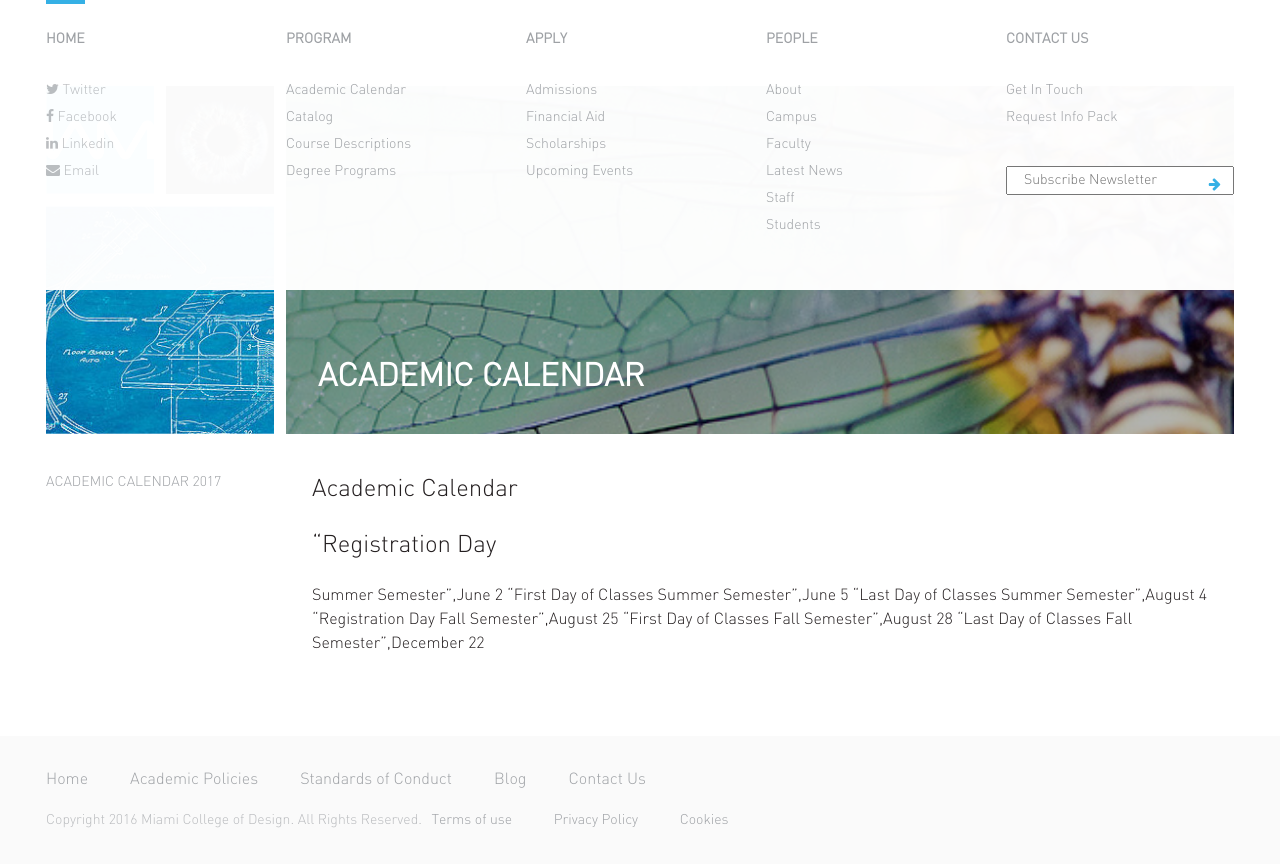
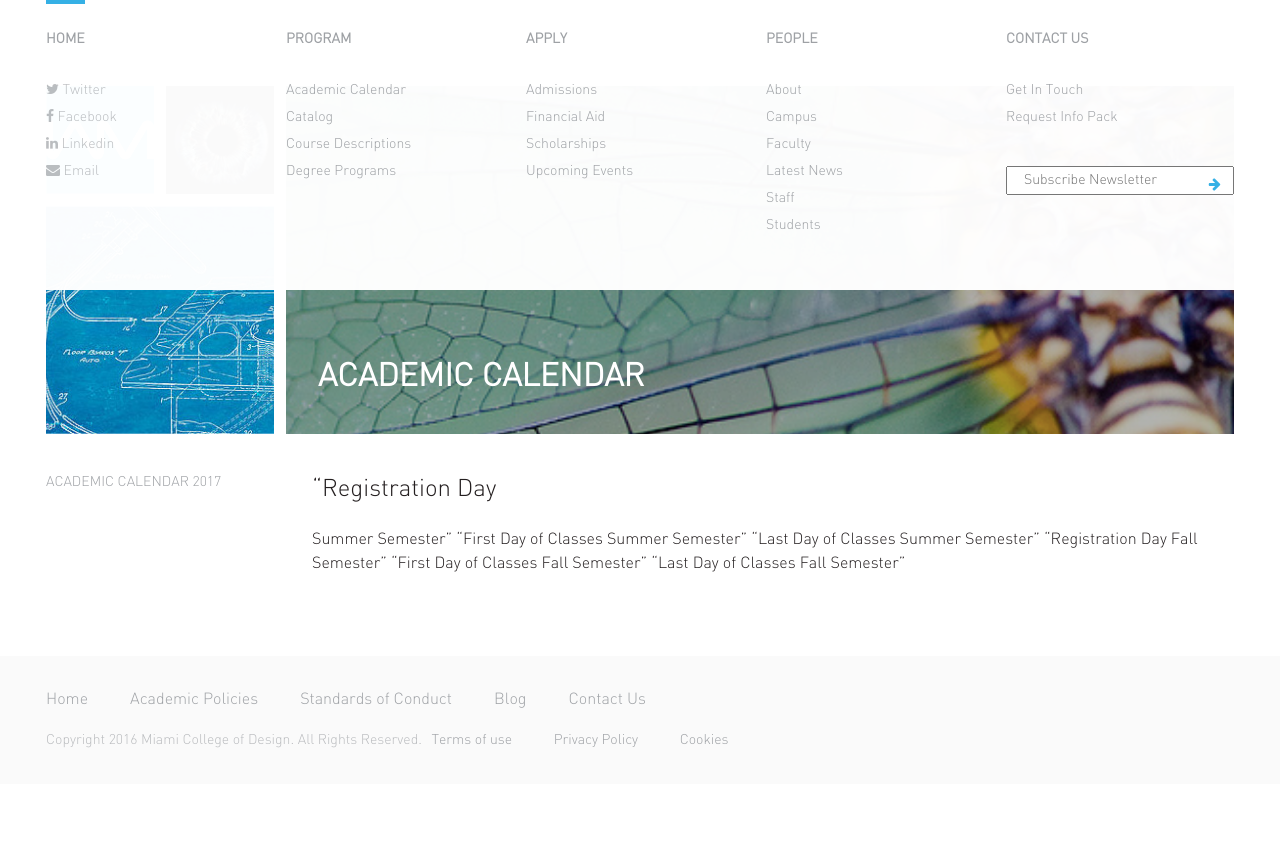
Before and after one commit to akritibhusal/MiamiCollegeofDesign, a Jekyll site: the page built from program/academic-calendar.markdown, in a window 1280 px wide. Shown: the top 867 px of the page. Built offline with Jekyll 4.4.1, drawn with Linux system fonts in a browser that asks for light colours; nearby versions of some CDN libraries.

Commit message:
Updated Academic Calendar

```diff
--- a/program/academic-calendar.markdown
+++ b/program/academic-calendar.markdown
@@ -8,19 +8,16 @@ sidemenu:
 header_title: Academic Calendar
 ---
 
-## Academic Calendar
-{:#academic-2017}
-
 "Registration Day
 -----
-Summer Semester",June 2
+Summer Semester"
 "First Day of Classes
-Summer Semester",June 5
+Summer Semester"
 "Last Day of Classes
-Summer Semester",August 4
+Summer Semester"
 "Registration Day
-Fall Semester",August 25
+Fall Semester"
 "First Day of Classes
-Fall Semester",August 28
+Fall Semester"
 "Last Day of Classes
-Fall Semester",December 22
+Fall Semester"
```
